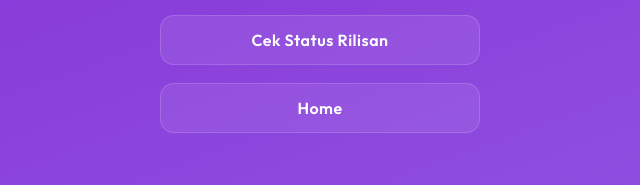
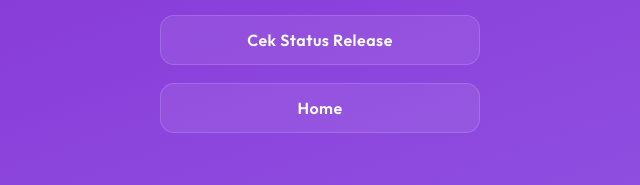
Before and after one commit to dynofresh/submit, a plain HTML site: page index.html in a window 1280 px wide. Shown: the part 455-640 px from the top of the page, 320-960 px from the left. Drawn offline with Linux system fonts and the light colour scheme.

Commit message:
index.html

```diff
--- a/index.html
+++ b/index.html
@@ -129,7 +129,7 @@
   <div class="menu">
     <a href="https://forms.gle/5H44jyz3U7Mx2Zuv9">Original</a>
     <a href="https://forms.gle/4XhYADJMsWSdH42z9">Cover to Master</a>
-    <a href="https://dynoticid.github.io/ceklagukamu/">Cek Status Rilisan</a>
+    <a href="https://dynofresh.github.io/avatarbulan/">Cek Status Release</a>
     <a href="https://dynoticid.github.io/distribution/">Home</a>
   </div>
 
```
